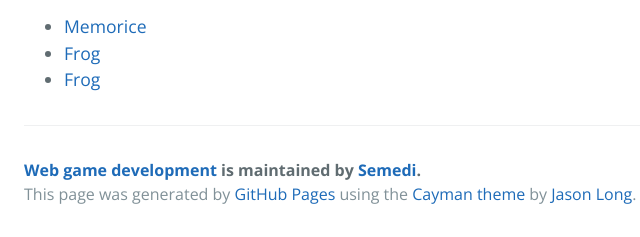
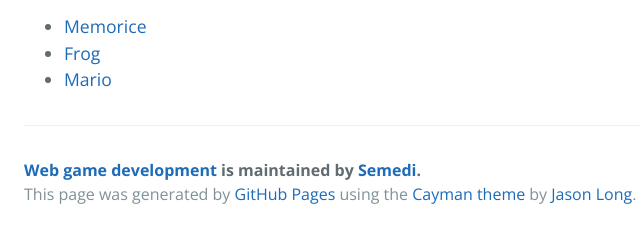
Before and after one commit to Semedi/Web_game_development, a plain HTML site: page index.html in a window 1280 px wide. Shown: the part 448-685 px from the top of the page, 200-840 px from the left. Drawn offline with nearby package versions, Linux system fonts and the light colour scheme.

Commit message:
Update index.html

```diff
--- a/index.html
+++ b/index.html
@@ -26,7 +26,7 @@
   <ul>
 	<li><a href="practica1/index.html">Memorice</a></li>
         <li><a href="practica2/index.html">Frog</a></li>
-        <li><a href="practica3/index.html">Frog</a></li>
+        <li><a href="practica3/index.html">Mario</a></li>
   </ul>
 
   </div>
```
